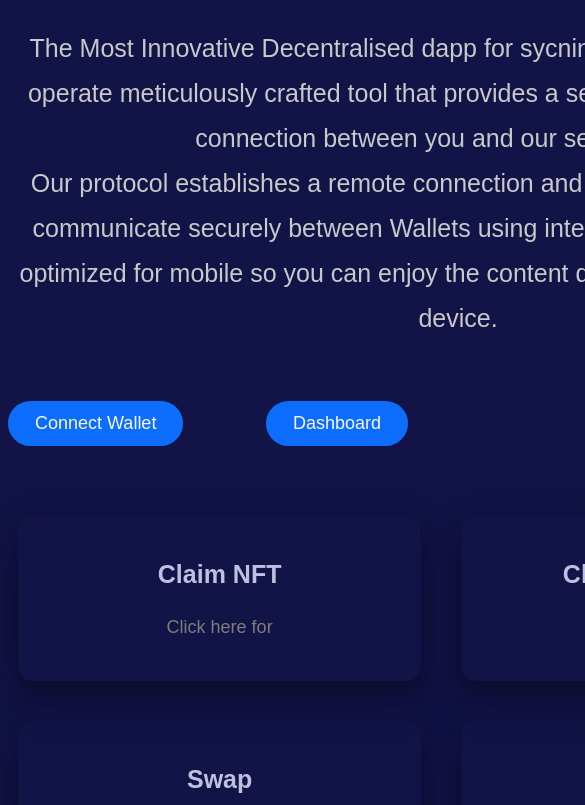
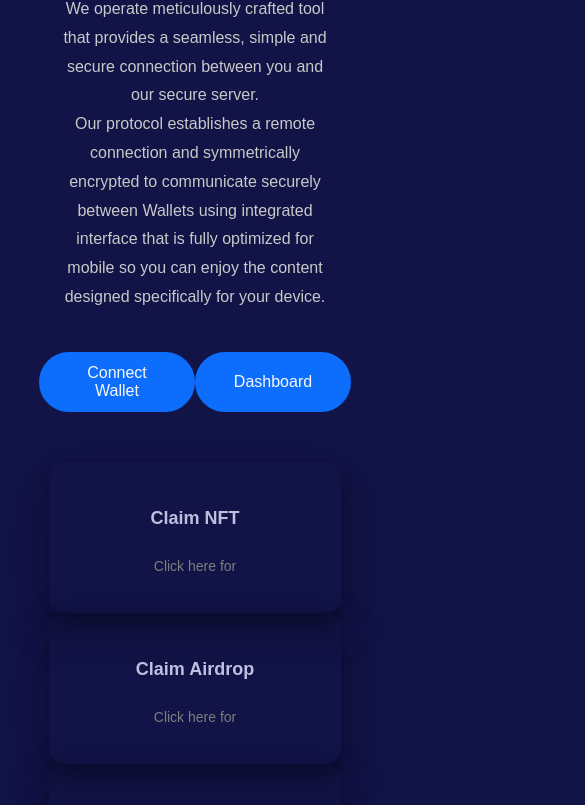
Before and after one commit to Adekoye-Adewale/wallet-connect, a plain HTML site: page home.html in a window 390 px wide. Shown: the part 183-988 px from the top of the page, 585 px wide, since content can reach past the window. Drawn offline with Linux system fonts and the light colour scheme; a script that the page names is missing.

Commit message:
depoly and update

```diff
--- a/main.css
+++ b/main.css
@@ -83,3 +83,51 @@ section {
     font-size: 18px;
     color: #7e7e7e;
 }
+
+
+@media (max-width: 700px) {
+
+    h2 {
+        font-size: 25px;
+    }
+
+    .main-text {
+        font-size: 16px;
+        width: 75%;
+    }
+
+    button {
+        font-size: 16px;
+        width: 70%;
+        margin: 0px auto;
+    }
+
+    .btn1 {
+        width: 80vw;
+    }
+
+    .divider {
+        padding: 20px 0px;
+    }
+
+    section {
+        width: 80vw;
+    }
+
+    .grid-container {
+        display: block;
+      }
+
+    .box-title {
+        font-size: 18px;
+        color: #bfbfe0;
+        line-height: 1.5rem;
+    }
+
+    .box-text {
+        font-size: 14px;
+        color: #7e7e7e;
+    }
+
+
+}
```
Also changed, not shown: 1 other file.
